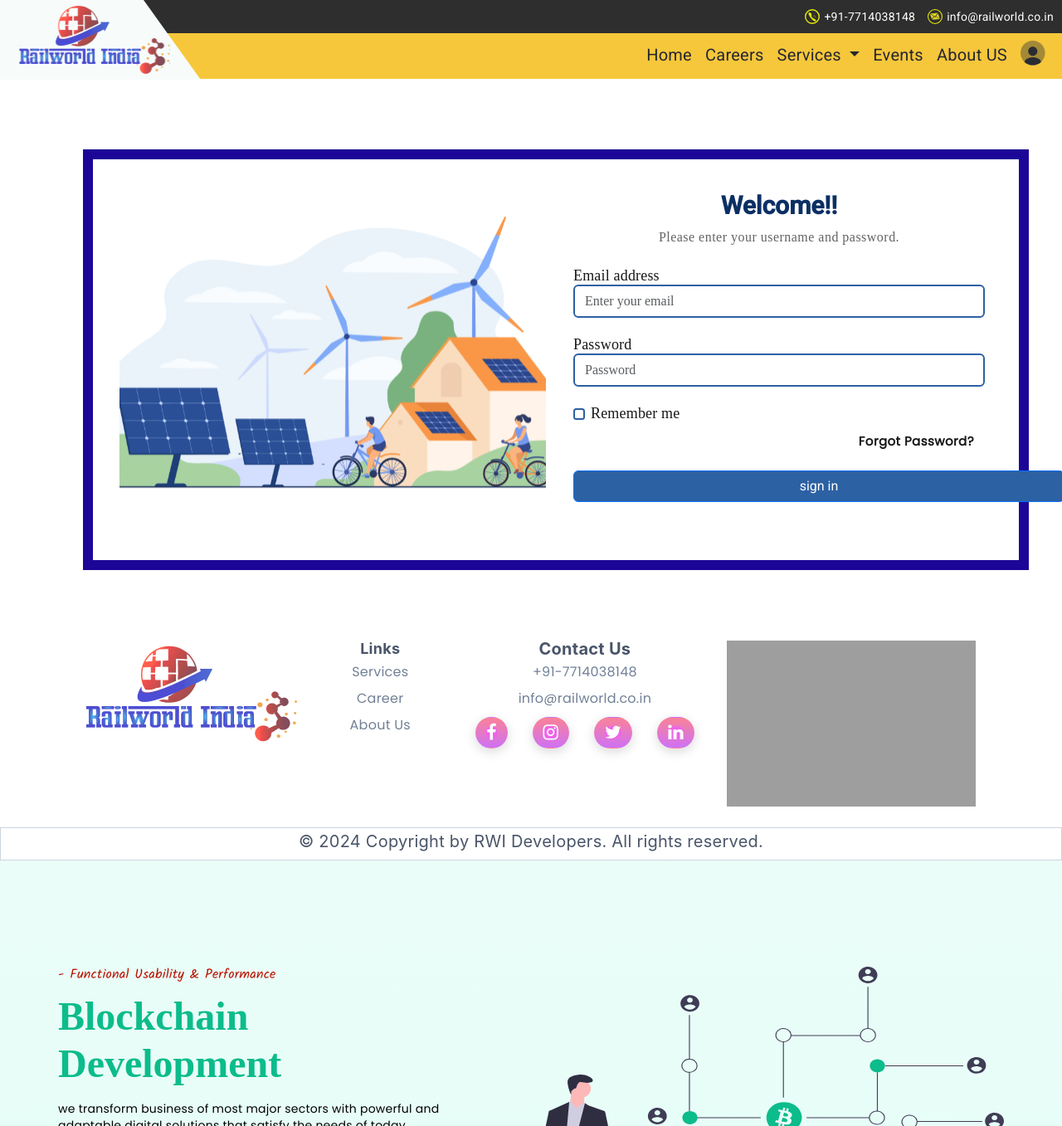
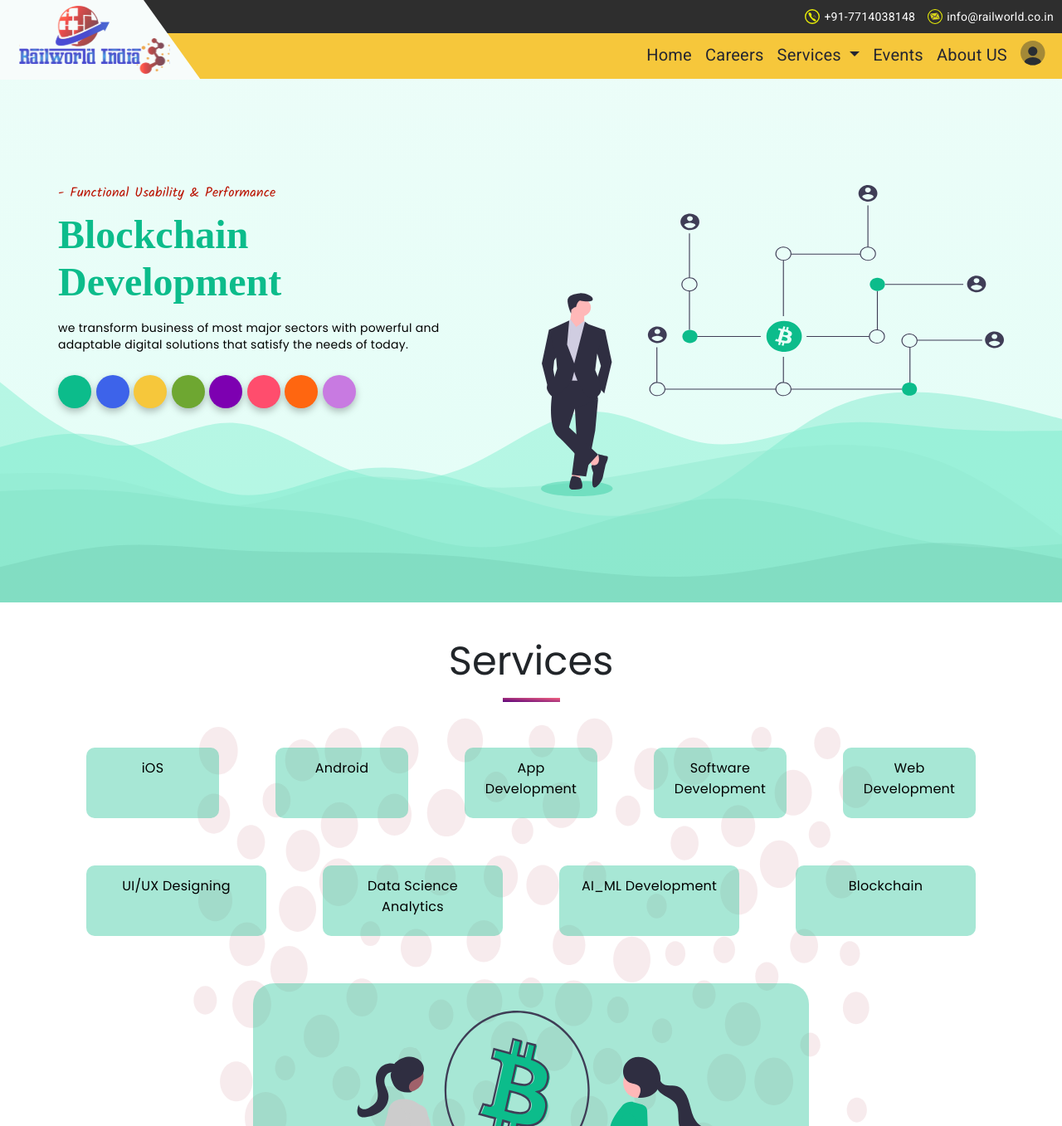
Before and after one commit to AkashPathak1808/OMS, an Angular app: page /service/blockchain in a window 1280 px wide. Shown: the top 1357 px of the page at 83% size. Built offline with nearby package versions, Linux system fonts and the light colour scheme; grey boxes are pictures that could not be loaded; a web font is replaced by a local one.

Commit message:
Update app.component.html

```diff
--- a/src/app/app.component.html
+++ b/src/app/app.component.html
@@ -1,4 +1,2 @@
 <app-navbar></app-navbar>
-<app-signup-page></app-signup-page>
-<app-footer></app-footer>
 <router-outlet></router-outlet>
```
